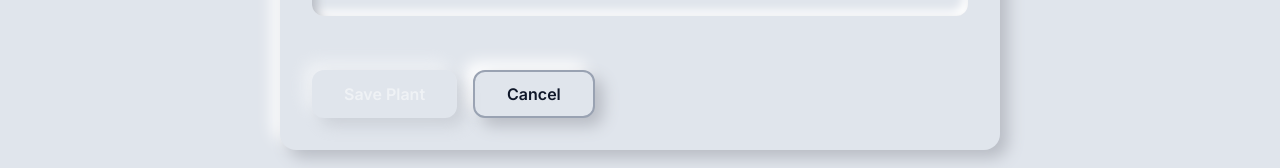
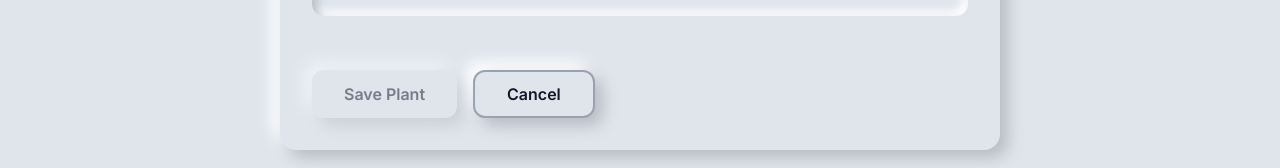
Before and after one commit to Maxwell-Software-Solutions/Fueille, a Next.js app: page /plants/new in a window 1280 px wide. Shown: the part 769-937 px from the top of the page. Built offline with nearby package versions, Linux system fonts and the light colour scheme.

Commit message:
fix buttons and other thing

```diff
--- a/app/globals.css
+++ b/app/globals.css
@@ -122,13 +122,13 @@ body {
     --popover: 224 30% 92%;
     --popover-foreground: 222 47% 11%;
     --primary: 142 71% 38%;
-    --primary-foreground: 0 0% 100%;
+    --primary-foreground: 222 47% 11%;
     --secondary: 220 14% 72%;
     --secondary-foreground: 222 47% 11%;
     --muted: 220 14% 82%;
     --muted-foreground: 215 20% 35%;
     --accent: 142 71% 38%;
-    --accent-foreground: 0 0% 100%;
+    --accent-foreground: 222 47% 11%;
     --destructive: 0 84% 48%;
     --destructive-foreground: 0 0% 100%;
     --border: 220 14% 65%;
@@ -144,13 +144,13 @@ body {
     --popover: 210 29% 24%;
     --popover-foreground: 0 0% 98%;
     --primary: 142 71% 50%;
-    --primary-foreground: 0 0% 10%;
+    --primary-foreground: 0 0% 98%;
     --secondary: 210 29% 18%;
     --secondary-foreground: 0 0% 98%;
     --muted: 210 29% 18%;
     --muted-foreground: 215 20% 75%;
     --accent: 142 71% 50%;
-    --accent-foreground: 0 0% 10%;
+    --accent-foreground: 0 0% 98%;
     --destructive: 0 72% 45%;
     --destructive-foreground: 0 0% 100%;
     --border: 210 29% 35%;
--- a/app/layout.tsx
+++ b/app/layout.tsx
@@ -4,6 +4,7 @@ import './globals.css';
 import AiInlineRequest from '@/components/AiInlineRequest';
 import Footer from '@/components/Footer';
 import dynamic from 'next/dynamic';
+import Link from 'next/link';
 
 const ServiceWorkerRegister = dynamic(() => import('@/components/ServiceWorkerRegister'), {
   ssr: false,
@@ -56,12 +57,15 @@ export default function RootLayout({ children }: { children: React.ReactNode })
       <body className={`${inter.className} flex min-h-screen flex-col`}>
         <header className="neu-flat border-b border-border/30">
           <div className="container mx-auto px-6 py-6 flex items-center justify-between max-w-7xl">
-            <div className="flex items-center gap-5">
+            <Link
+              href="/"
+              className="flex items-center gap-5 cursor-pointer hover:opacity-80 transition-opacity"
+            >
               {/* eslint-disable-next-line @next/next/no-img-element */}
               <img src="/logo.svg" alt="Fueille Logo" className="h-24 w-24" />
               {/* eslint-disable-next-line @next/next/no-img-element */}
               <img src="/title.svg" alt="Fueille" className="h-18" />
-            </div>
+            </Link>
             <ThemeToggle />
           </div>
         </header>
--- a/app/page.tsx
+++ b/app/page.tsx
@@ -16,6 +16,24 @@ import { NotificationSetup } from '@/components/NotificationSetup';
 export default function Home() {
   const [dueTasks, setDueTasks] = useState<Array<CareTask & { plant?: Plant }>>([]);
   const [loading, setLoading] = useState(true);
+  const [showWelcome, setShowWelcome] = useState(false);
+
+  useEffect(() => {
+    // Check if user has seen the welcome message before
+    const hasSeenWelcome = localStorage.getItem('hasSeenWelcome');
+
+    if (!hasSeenWelcome) {
+      setShowWelcome(true);
+
+      // Hide after 6 seconds and mark as seen
+      const timer = setTimeout(() => {
+        setShowWelcome(false);
+        localStorage.setItem('hasSeenWelcome', 'true');
+      }, 6000);
+
+      return () => clearTimeout(timer);
+    }
+  }, []);
 
   useEffect(() => {
     loadTasks();
@@ -72,10 +90,12 @@ export default function Home() {
 
   return (
     <main className="container mx-auto px-6 py-8 max-w-7xl" suppressHydrationWarning>
-      <div className="mb-10">
-        <h1 className="text-3xl font-bold mb-3">Welcome to Fueille</h1>
-        <p className="text-base text-muted-foreground">Keep your plants healthy and thriving</p>
-      </div>
+      {showWelcome && (
+        <div className="mb-10 transition-opacity duration-500">
+          <h1 className="text-3xl font-bold mb-3">Welcome to Fueille</h1>
+          <p className="text-base text-muted-foreground">Keep your plants healthy and thriving</p>
+        </div>
+      )}
 
       <NotificationSetup />
 
```
